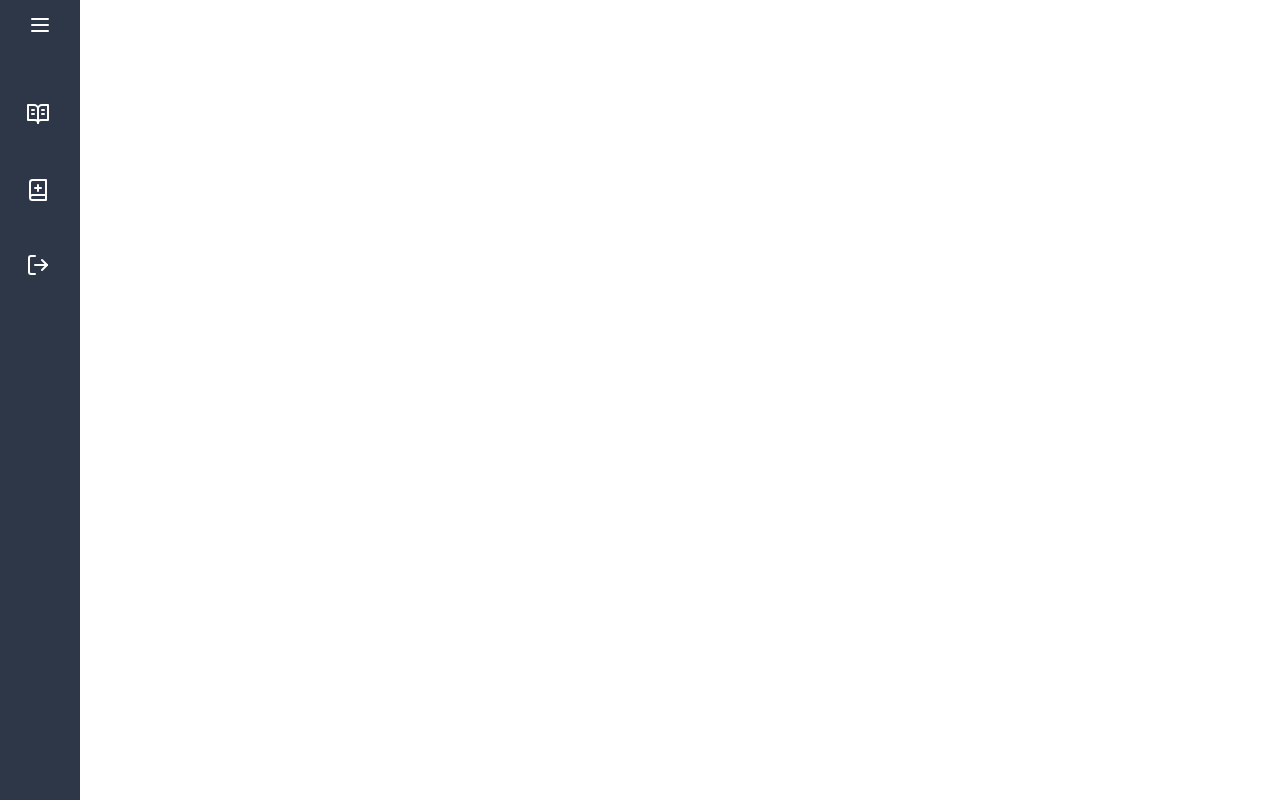
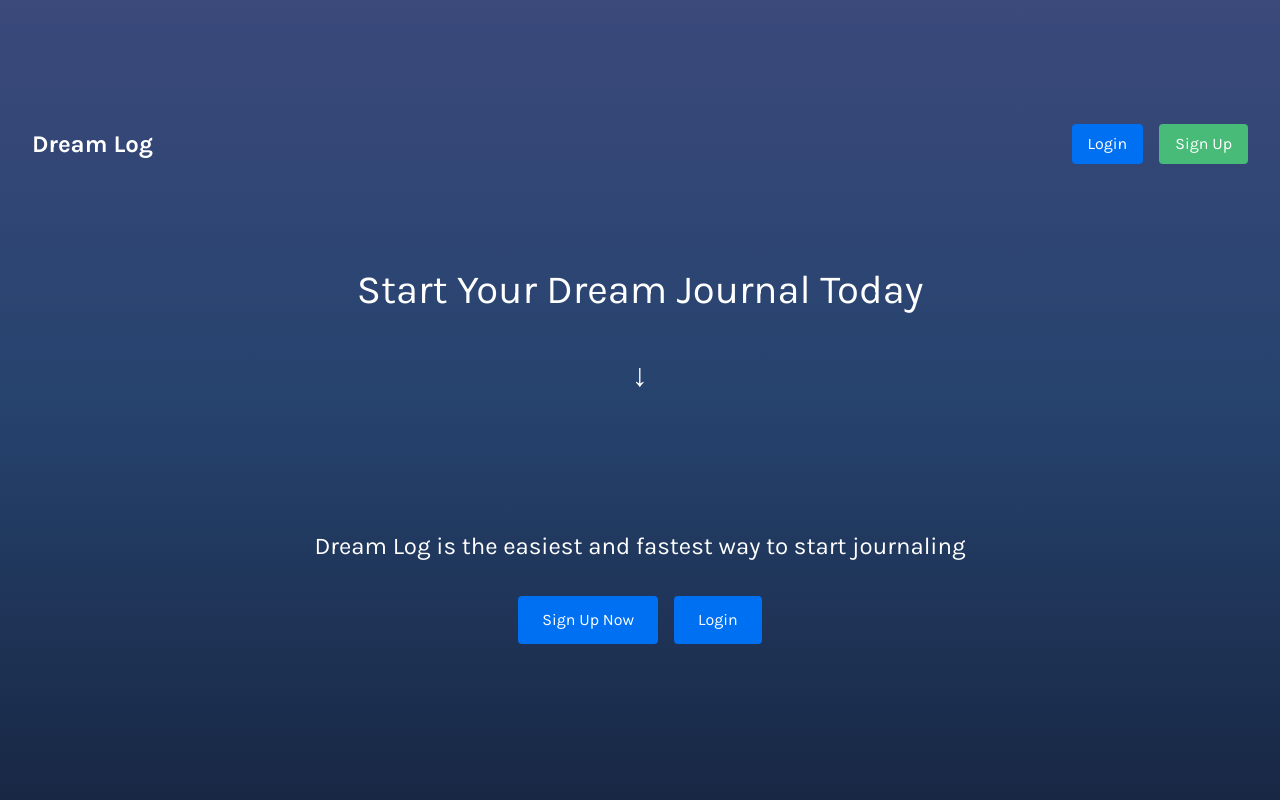
Before and after one commit to zlaud/dreamlog, a Next.js app: page / in a window 1280 px wide. Built offline with nearby package versions, Linux system fonts and the light colour scheme.

Commit message:
landing page 1.1
moved landingpage to homepage

```diff
--- a/src/app/landing/page.tsx
+++ /dev/null
@@ -1,33 +0,0 @@
-'use client';
-
-import Link from 'next/link';
-import styles from './LandingPage.module.css';
-
-const LandingPage = () => {
-    return (
-        <div className={styles.landingPage}>
-            <nav className={styles.navbar}>
-                <div className={styles.logo}>Dream Log</div>
-                <div className={styles.authButtons}>
-                    <Link href="/login"><button className={styles.loginButton}>Login</button></Link>
-                    <Link href="/sign-up"><button className={styles.signupButton}>Sign Up</button></Link>
-                </div>
-            </nav>
-            <div className={styles.mainContent}>
-                <h1>Start Your Dream Journal Today</h1>
-                <div className={styles.arrowContainer}>
-                    <span className={styles.arrow}>↓</span>
-                </div>
-            </div>
-            <div className={styles.secondaryContent}>
-                <p>Dream Log is the easiest and fastest way to start journaling</p>
-                <div className={styles.ctaButtons}>
-                    <Link href="/sign-up"><button className={styles.ctaButton}>Sign Up Now</button></Link>
-                    <Link href="/login"><button className={styles.ctaButton}>Login</button></Link>
-                </div>
-            </div>
-        </div>
-    );
-};
-
-export default LandingPage;
--- a/src/app/page.tsx
+++ b/src/app/page.tsx
@@ -1,7 +1,8 @@
 "use client";
 import { Navbar } from "@/components/navbar/Navbar";
 import { useState } from "react";
-import styles from "@/components/navbar/Navbar.module.css";
+import styles from './LandingPage.module.css';
+import Link from "next/link";
 
 const Home = () => {
   const [isSidebarOpen, setIsSidebarOpen] = useState(false);
@@ -11,18 +12,40 @@ const Home = () => {
   };
 
   return (
-    <div>
-      <Navbar onSidebarToggle={handleSidebarToggle} />
-      <div
-        className={`relative left-16 w-[calc(100%_-_4rem)] ${styles.content} ${
-          isSidebarOpen ? styles.contentShift : ""
-        }`}
-      ></div>
-
-      <div>
-        <p>Hello</p>
+    // <div>
+    //   <Navbar onSidebarToggle={handleSidebarToggle} />
+    //   <div
+    //     className={`relative left-16 w-[calc(100%_-_4rem)] ${styles.content} ${
+    //       isSidebarOpen ? styles.contentShift : ""
+    //     }`}
+    //   ></div>
+    //
+    //   <div>
+    //     <p>Hello</p>
+    //   </div>
+    // </div>
+      <div className={styles.landingPage}>
+          <nav className={styles.navbar}>
+              <div className={styles.logo}>Dream Log</div>
+              <div className={styles.authButtons}>
+                  <Link href="/login"><button className={styles.loginButton}>Login</button></Link>
+                  <Link href="/sign-up"><button className={styles.signupButton}>Sign Up</button></Link>
+              </div>
+          </nav>
+          <div className={styles.mainContent}>
+              <h1>Start Your Dream Journal Today</h1>
+              <div className={styles.arrowContainer}>
+                  <span className={styles.arrow}>↓</span>
+              </div>
+          </div>
+          <div className={styles.secondaryContent}>
+              <p>Dream Log is the easiest and fastest way to start journaling</p>
+              <div className={styles.ctaButtons}>
+                  <Link href="/sign-up"><button className={styles.ctaButton}>Sign Up Now</button></Link>
+                  <Link href="/login"><button className={styles.ctaButton}>Login</button></Link>
+              </div>
+          </div>
       </div>
-    </div>
   );
 };
 
```
Also changed, not shown: src/app/LandingPage.module.css (renamed from src/app/landing/LandingPage.module.css).
